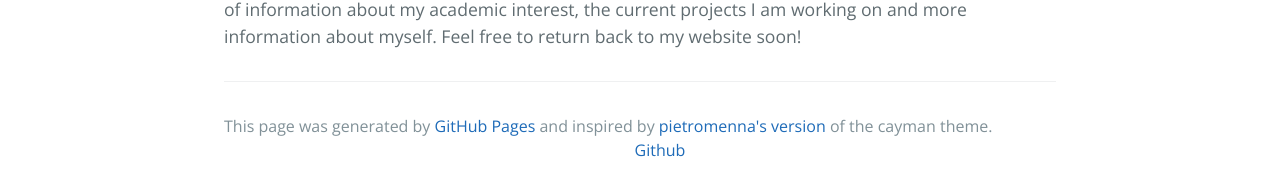
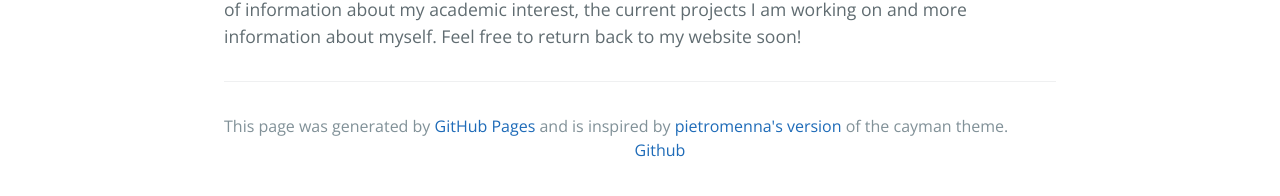
Before and after one commit to silkekaiser/silkekaiser.github.io, a Jekyll site: the page built from index.md, in a window 1280 px wide. Shown: the part 502-698 px from the top of the page. Built offline with Jekyll 4.4.1, drawn with Linux system fonts in a browser that asks for light colours; our own code applies the rules of GitHub Pages for plain Markdown files.

Commit message:
Include missing word

```diff
--- a/_includes/footer.html
+++ b/_includes/footer.html
@@ -1,5 +1,5 @@
 <footer class="site-footer">
-  <span class="site-footer-credits">This page was generated by <a href="https://pages.github.com">GitHub Pages</a> and inspired by <a href="https://github.com/pietromenna/jekyll-cayman-theme">pietromenna's version</a> of the cayman theme.</span>
+  <span class="site-footer-credits">This page was generated by <a href="https://pages.github.com">GitHub Pages</a> and is inspired by <a href="https://github.com/pietromenna/jekyll-cayman-theme">pietromenna's version</a> of the cayman theme.</span>
   <div class="container">
     <div class="row">
       <div class="col-md-4">
```
